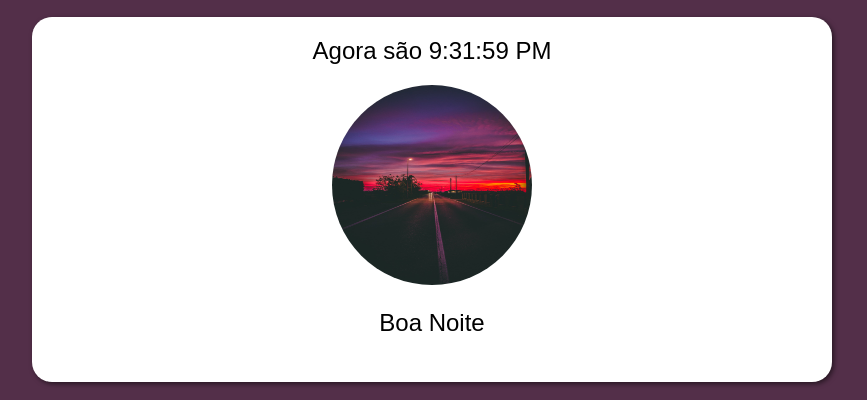
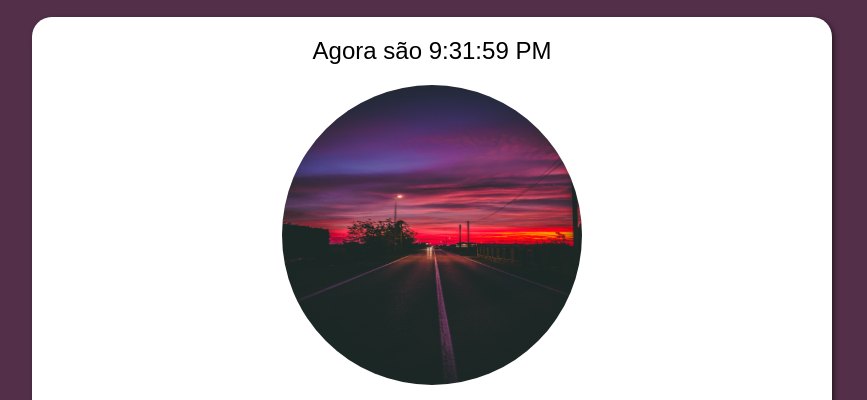
Before and after one commit to AmareloPuyo/HoraDoDia, a plain HTML site: page index.html in a window 1280 px wide. Shown: the part 102-502 px from the top of the page, without its empty margins (208-1075 px from the left). Drawn offline with Linux system fonts and the light colour scheme; files that its build step writes are made by us from their sources.

Commit message:
update css link

```diff
--- a/index.html
+++ b/index.html
@@ -5,7 +5,8 @@
     <meta http-equiv="X-UA-Compatible" content="IE=edge">
     <meta name="viewport" content="width=device-width, initial-scale=1.0">
     <title>Hora do Dia</title>
-    <link rel="stylesheet" href="style.css">
+    <link rel="stylesheet" href="estilos/style.css">
+    <link rel="stylesheet" href="estilos/media-queries.css">
 </head>
 <body onload="atualizaFoto()">
     <header>
```
